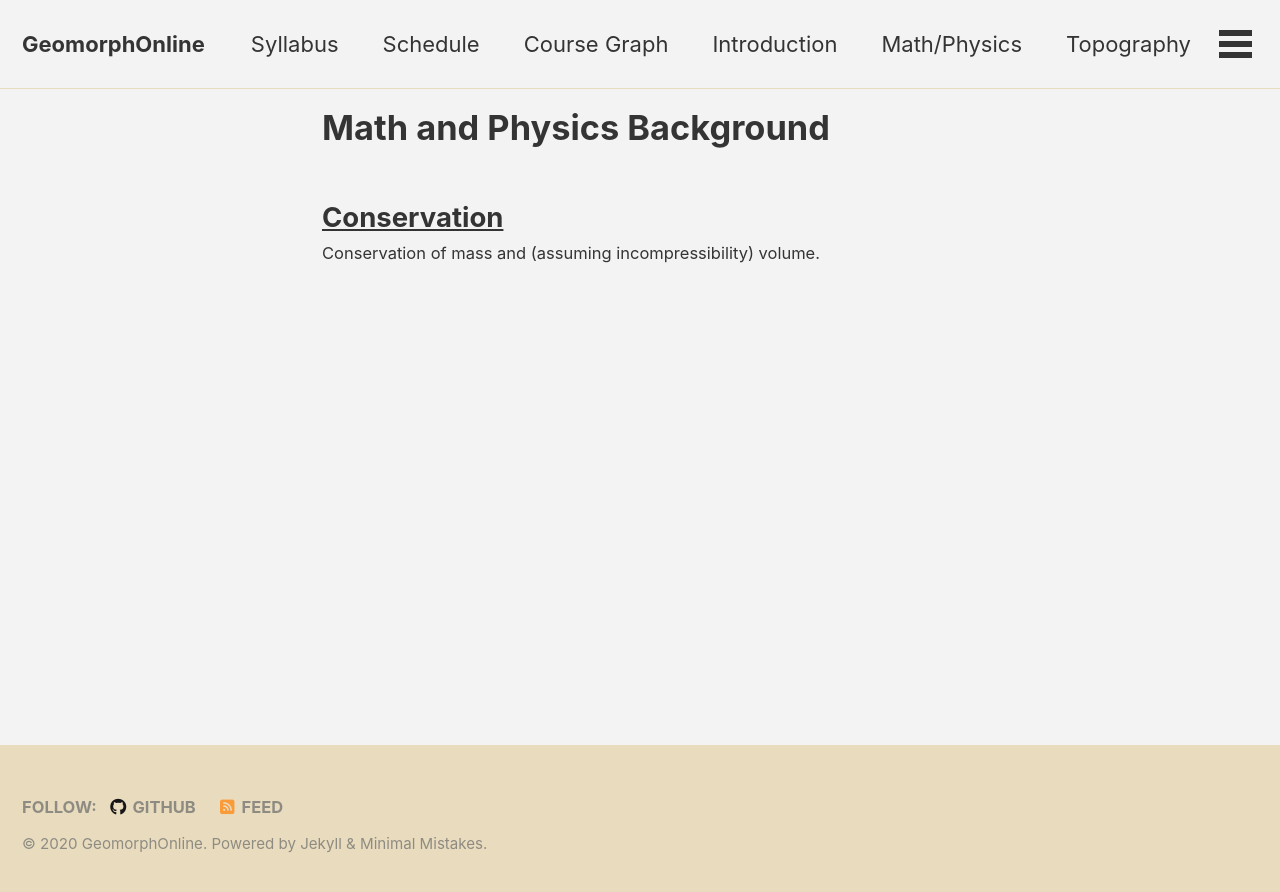
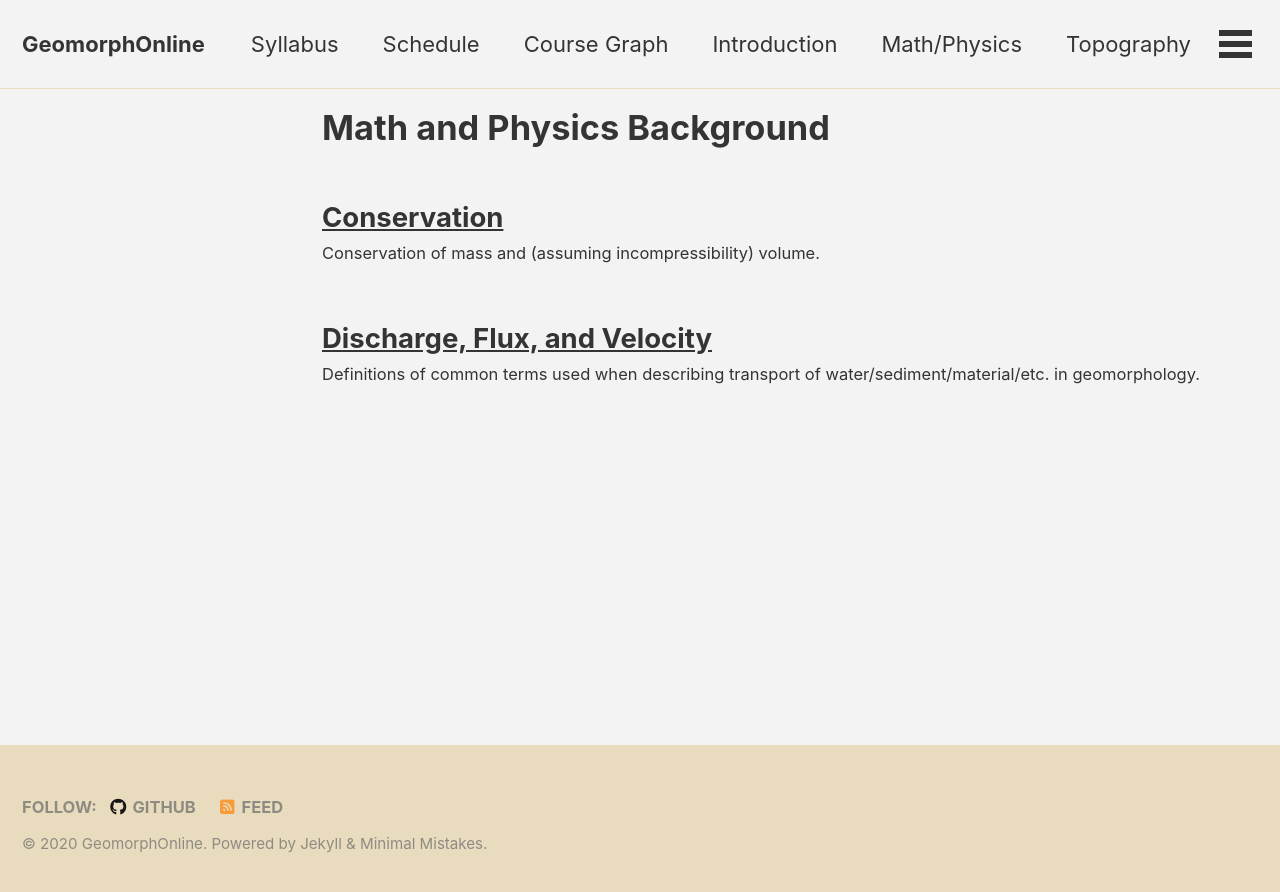
Before and after one commit to GeomorphOnline/GeomorphOnline.github.io, a Jekyll site: the page built from _pages/lessons/mathphysics.md, in a window 1280 px wide. Shown: the top 892 px of the page. Built offline with Jekyll 4.4.1, drawn with Linux system fonts in a browser that asks for light colours; cached includes are drawn as plain includes; nearby versions of some CDN libraries.

Commit message:
Mathematical background established for geomorphic transport laws

```diff
--- /dev/null
+++ b/lessons/_mathphysics/discharge_flux_velocity.md
@@ -0,0 +1,25 @@
+---
+topic: mathphysics
+
+title: "Discharge, Flux, and Velocity"
+layout: single
+permalink: /mathphysics/discharge_flux_velocity/
+
+# Includes author profile in sidebar
+author: Andrew Wickert
+author_profile: true
+---
+
+*Definitions of common terms used when describing transport of water/sediment/material/etc. in geomorphology.*
+
+## Learning Goals
+
+* Be able to properly define discharge, flux, and velocity
+* Also know the definition of discharge per unit width
+
+## Video lecture
+
+<iframe width="560" height="315" src="https://www.youtube.com/embed/gfXsWkQPRTY" frameborder="0" allow="accelerometer; autoplay; clipboard-write; encrypted-media; gyroscope; picture-in-picture" allowfullscreen></iframe>
+
+
+<a rel="license" href="http://creativecommons.org/licenses/by-sa/4.0/"><img alt="Creative Commons License" style="border-width:0" src="https://i.creativecommons.org/l/by-sa/4.0/88x31.png" /></a><br />This work is licensed under a <a rel="license" href="http://creativecommons.org/licenses/by-sa/4.0/">Creative Commons Attribution-ShareAlike 4.0 International License</a>.
```
Also changed, not shown: _pages/schedule.md (+8 -3 lines), assets/GeomorphGraph.svg.
